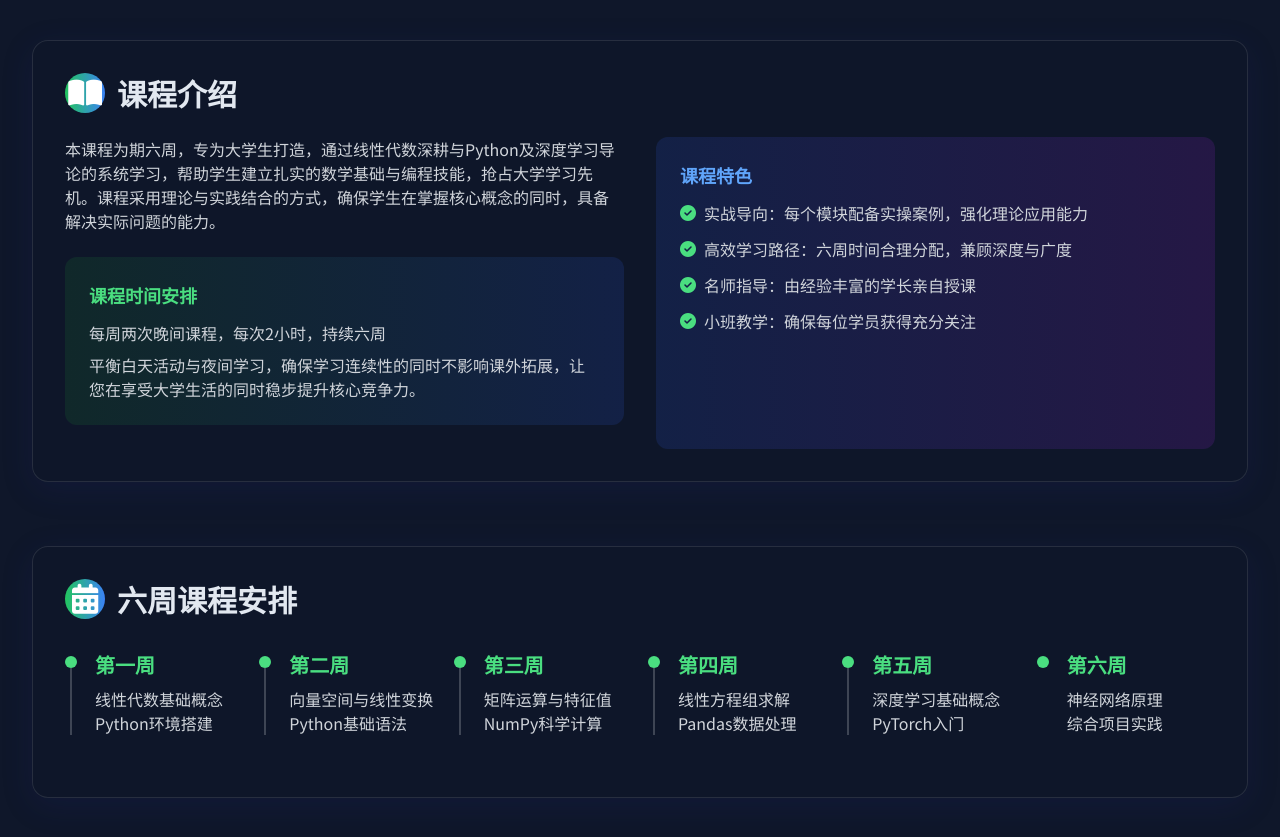
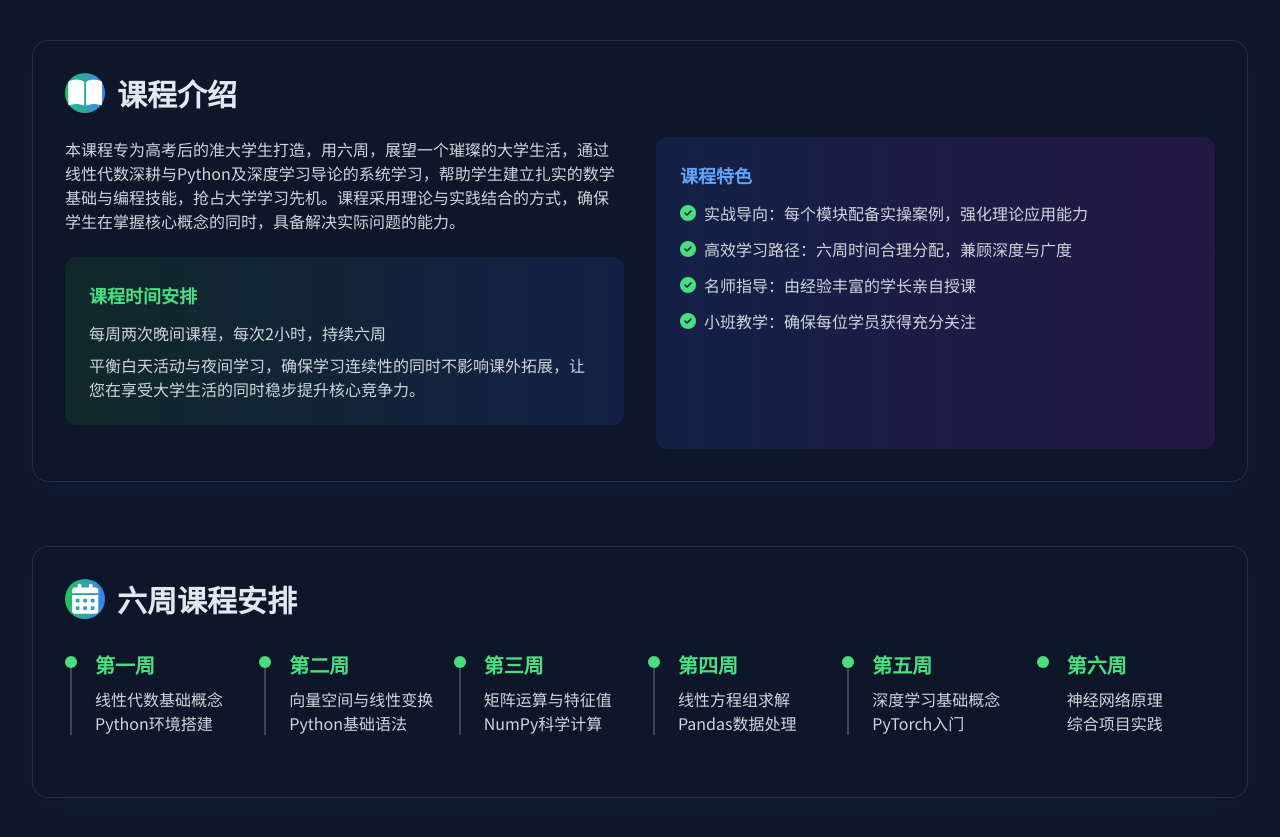
Before and after one commit to vanbersjtu/vanbersjtu.github.io, a plain HTML site: page index.html in a window 1280 px wide. Shown: the part 1480-2317 px from the top of the page. Drawn offline with nearby package versions, Linux system fonts and the light colour scheme; animation ran at ten frames a second.

Commit message:
Update index.html

```diff
--- a/index.html
+++ b/index.html
@@ -354,7 +354,7 @@
                 </h2>
                 <div class="grid grid-cols-1 md:grid-cols-2 gap-8">
                     <div>
-                        <p class="mb-6 text-gray-300">本课程为期六周，专为大学生打造，通过线性代数深耕与Python及深度学习导论的系统学习，帮助学生建立扎实的数学基础与编程技能，抢占大学学习先机。课程采用理论与实践结合的方式，确保学生在掌握核心概念的同时，具备解决实际问题的能力。</p>
+                        <p class="mb-6 text-gray-300">本课程专为高考后的准大学生打造，用六周，展望一个璀璨的大学生活，通过线性代数深耕与Python及深度学习导论的系统学习，帮助学生建立扎实的数学基础与编程技能，抢占大学学习先机。课程采用理论与实践结合的方式，确保学生在掌握核心概念的同时，具备解决实际问题的能力。</p>
 
                         <div class="bg-gradient-to-r from-green-900/30 to-blue-900/30 rounded-xl p-6 mb-6">
                             <h4 class="font-semibold text-lg mb-3 text-green-400">课程时间安排</h4>
```
